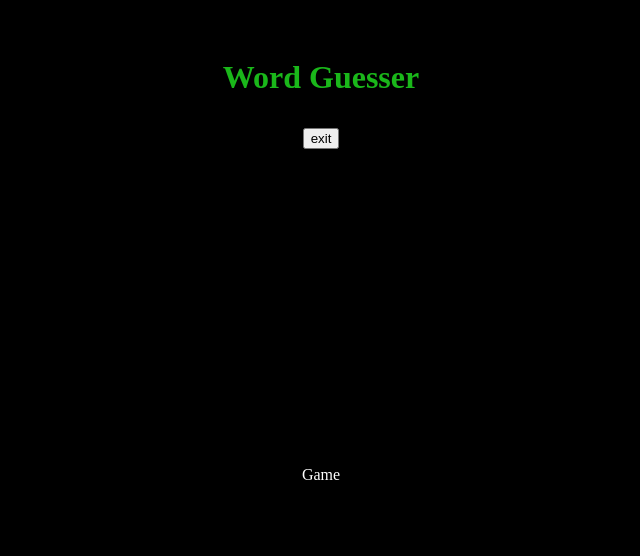
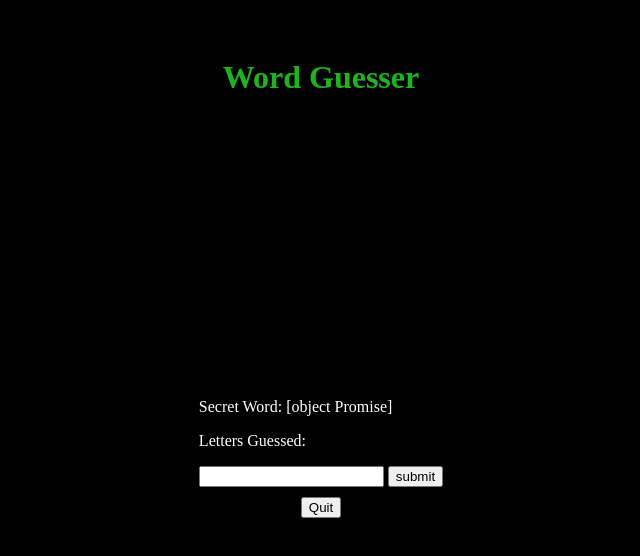
Before and after one commit to Samuelsotogit/Word-Guesser, a plain HTML site: page client/game.html in a window 1280 px wide. Shown: the whole page, without its empty margins (319-959 px from the left). Drawn offline with Linux system fonts and the light colour scheme; no server answers.

Commit message:
Worked on the fetch request for a random word

```diff
--- a/client/game.html
+++ b/client/game.html
@@ -9,10 +9,17 @@
     <body>
         <header>
             <h1>Word Guesser</h1>
-            <button id="exit-button">exit</button>
         </header>
         <main>
-            <p>Game</p>
+            <div>
+                <p id="secret-word">Secret Word:</p>
+                <p id="guess">Letters Guessed:</p>
+                <form>
+                    <input type="text" name="guess" required>
+                    <input type="submit" value="submit">
+                </form>
+            </div>
+            <button id="exit-button">Quit</button>
         </main>
         <footer>
 
--- a/client/index.js
+++ b/client/index.js
@@ -1,6 +1,9 @@
 document.addEventListener("DOMContentLoaded", () => {
     const playButton = document.getElementById("play-button");
     const exitButton = document.getElementById("exit-button");
+    const secretWordElement = document.getElementById("secret-word");
+    const guess = document.getElementById("guess");
+    const word = randomWord();
 
     if (playButton) {
         playButton.addEventListener("click", () => {
@@ -13,4 +16,17 @@ document.addEventListener("DOMContentLoaded", () => {
             history.back();
         });
     }
+
+    secretWordElement.textContent = `${secretWordElement.textContent} ${word}`;
+
+    async function randomWord() {
+        var check = true;
+        while (check) {
+            const response = await fetch("https://random-word-api.vercel.app/api?words=1")
+            const word = response.json;
+            if (word != null) {
+                check = false;
+            }
+        }
+    }
 });
```
Also changed, not shown: client/index.html (+1 -1 lines).
